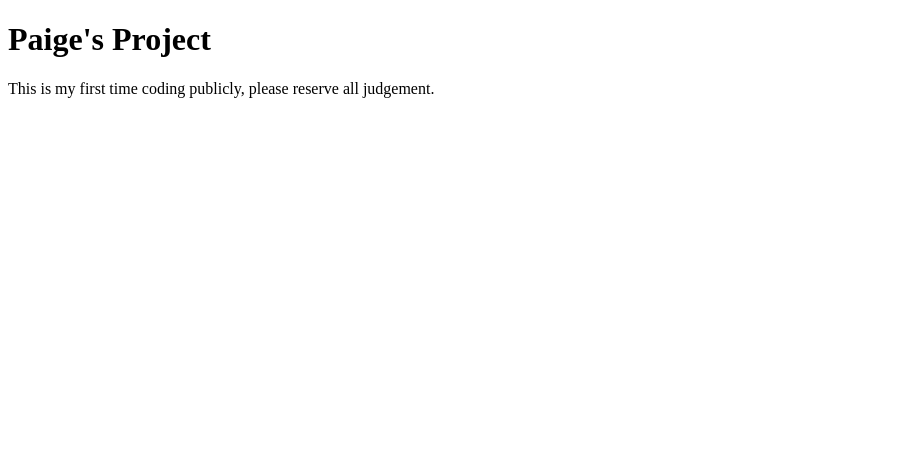
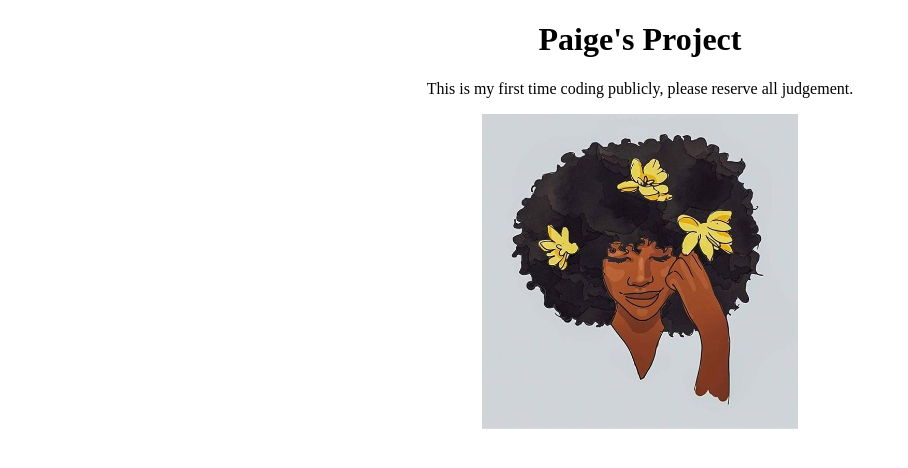
Before and after one commit to PaigeIsanora/MyFirstWebChild, a plain HTML site: page index.html in a window 1280 px wide. Shown: the whole page, without its empty margins (0-908 px from the left). Drawn offline with Linux system fonts and the light colour scheme.

Commit message:
I added a stylesheet and a picture

```diff
--- a/index.html
+++ b/index.html
@@ -5,9 +5,13 @@
     <meta name="viewport" content="width=<head<h>, initial-scale=1.0">
     <meta http-equiv="X-UA-Compatible" content="ie=edge">
     <title>Paige's Project</title>
+<link rel="stylesheet" href="style.css">
 </head>
 <body>
     <h1>Paige's Project</h1>
     <p>This is my first time coding publicly, please reserve all judgement.</p>
+
+<img src="./bgm.jpeg" alt="BGM"></body>
+</html>
 </body>
 </html>
--- /dev/null
+++ b/style.css
@@ -0,0 +1,12 @@
+body {
+    color: whitesmoke
+    background-color: lightgrey;
+    text-align: center;
+}
+
+img {
+    width: 25%;
+}
+<body> <style="background-image:url(https://www.fiftyflowers.com/site_files/FiftyFlowers/Image/Product/Mini-Black-Eye-bloom-500_c8836b7e.jpg)">.
+}
+</body>
```
Also changed, not shown: bgm.jpeg (added), flowerbackground.jpg (added).
